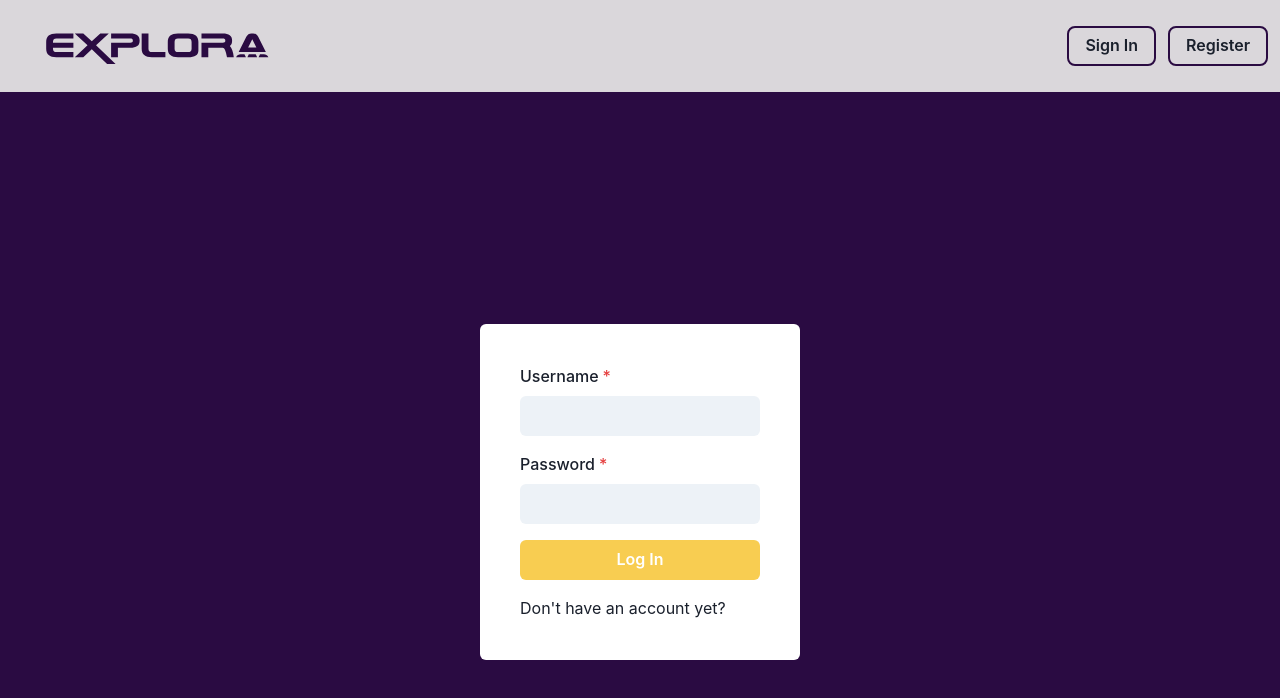
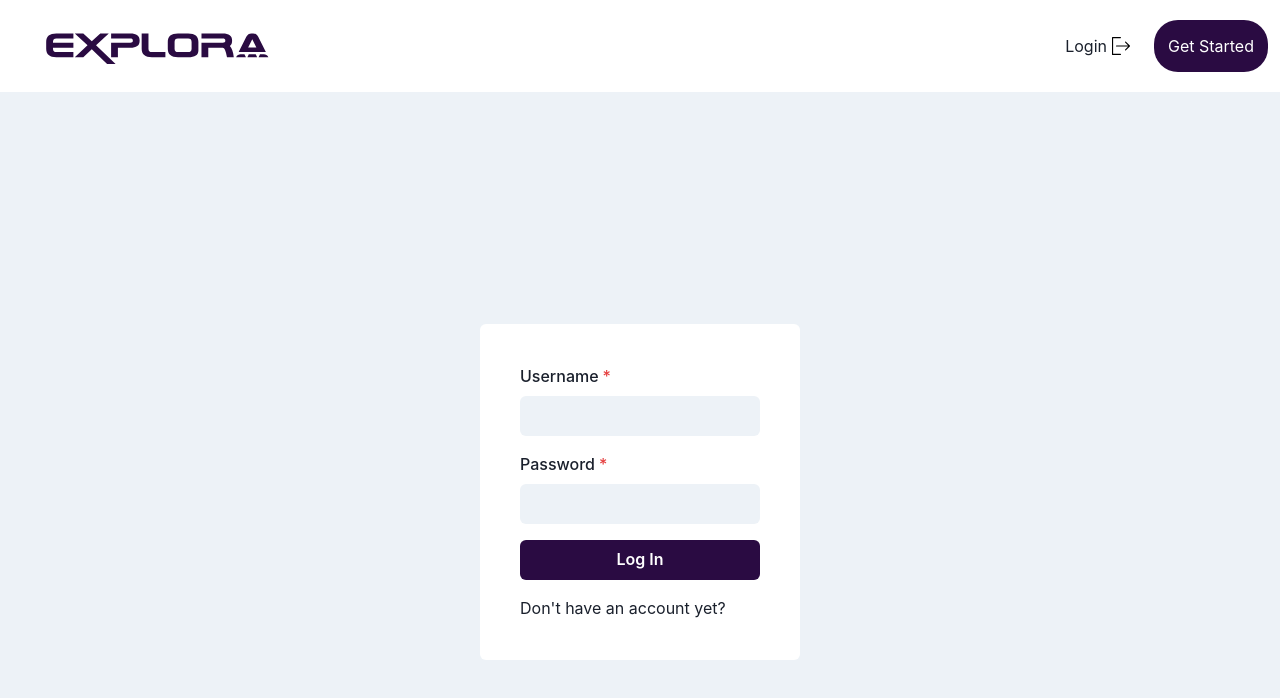
Before and after one commit to EECE-Capstone-ExpLoRa/ExpLoRa-Dashboard, a React (Create React App) app in the folder frontend/: page /signin in a window 1280 px wide. Shown: the top 698 px of the page. Built offline with nearby package versions, Linux system fonts and the light colour scheme; no server answers.

Commit message:
Added styling

```diff
--- a/frontend/src/components/Home.tsx
+++ b/frontend/src/components/Home.tsx
@@ -5,7 +5,7 @@ import React from "react";
 
 const Home = () => {
   return (
-      <Flex direction='column' align='center' justify='flex-start' backgroundColor='brand.100' h='100vh' textColor='brand.300'>
+      <Flex direction='column' align='center' justify='flex-start' backgroundColor='gray.100' h='100vh' textColor='brand.500'>
         <Box marginTop='12px' fontSize='2xl' padding='8px'>
           Lorem ipsum dolor sit amet, consectetur adipiscing elit, sed do eiusmod tempor incididunt ut labore et dolore magna aliqua.
           Viverra mauris in aliquam sem fringilla. Purus in massa tempor nec. Magna fringilla urna porttitor rhoncus.
--- a/frontend/src/components/LogIn.tsx
+++ b/frontend/src/components/LogIn.tsx
@@ -54,7 +54,7 @@ const LogIn = () => {
     }}
     >
       {formik => (
-            <Flex bg='brand.100' align='center' justify='center' h='100vh'>
+            <Flex bg='gray.100' align='center' justify='center' h='100vh'>
             <Box bg='white' p={10} rounded='md' w='25%'>
              <form onSubmit={formik.handleSubmit}>
                <VStack spacing={4} align='flex-start'>
--- a/frontend/src/components/NavBar.tsx
+++ b/frontend/src/components/NavBar.tsx
@@ -4,7 +4,6 @@ import { Link } from "react-router-dom";
 import { queryClient } from "..";
 import exploraApi from "../services/api";
 import { fetchCurrentUser, logout } from "../services/user.service";
-import SignInOutButton from "./SignInOutButton";
 
 const NavBar = () => {
 
@@ -16,7 +15,7 @@ const NavBar = () => {
 
   if (user.isError) {
     return (
-      <Flex direction='row' justifyContent='space-between' alignItems='center' backgroundColor='brand.300'>
+      <Flex direction='row' justifyContent='space-between' alignItems='center' >
       <Flex>
         <Link to="/">
           <Flex margin='14px 0px' padding='0px 8px'>
@@ -25,8 +24,23 @@ const NavBar = () => {
         </Link>
       </Flex>
       <Flex>
-          <SignInOutButton linkTo='/signin' buttonText='Sign In'/>
-          <SignInOutButton linkTo='/register' buttonText='Register'/>
+        <Link to='/signin'>
+          <Flex alignItems='center' padding='12px'>
+          Login <Image src='/logout-svgrepo-com.svg' padding='5px' paddingRight='12px' height={7}/>
+          </Flex>
+        </Link>
+
+        <Link to='/register'>
+          <Flex
+          alignItems='center'
+          padding='14px'
+          backgroundColor='brand.100'
+          textColor='white'
+          marginRight='12px'
+          borderRadius='3xl' >
+          Get Started
+          </Flex>
+        </Link>
       </Flex>
     </Flex>
     )
@@ -46,11 +60,11 @@ const NavBar = () => {
   };
 
   return (
-    <Flex direction='row' justifyContent='space-between' alignItems='center'>
+    <Flex direction='row' justifyContent='space-between' alignItems='center' >
       <Flex>
         <Link to="/dashboard">
-          <Flex paddingX={6} marginY={6}>
-              <Image src="/ExpLoRa@2x.png" height={7}/>
+        <Flex margin='14px 0px' padding='0px 8px' >
+            <Image src="/Explora-Name.svg" height='16' />
           </Flex>
         </Link>
       </Flex>
--- a/frontend/src/components/Profile.tsx
+++ b/frontend/src/components/Profile.tsx
@@ -83,8 +83,8 @@ const Profile = () => {
     }}
     >
       {formik => (
-          <Flex bg='brand.100' align='center' justify='center' h='100vh'>
-          <Box bg='white' p={10} rounded='md' w='25%'>
+          <Flex bg='gray.100' align='center' justify='center' h='100vh'>
+          <Box bg='white' p={10} rounded='md' w='25%' >
               <form onSubmit={formik.handleSubmit}>
                 <VStack spacing={4} align='flex-start'>
                   <FormInputField label='New Email Address' required={false} id='email' name='email' type='email' placeholder={userInfo.data.email}/>
--- a/frontend/src/components/Register.tsx
+++ b/frontend/src/components/Register.tsx
@@ -59,7 +59,7 @@ const Register = () => {
       action.resetForm();
     }}>
       {formik => (
-      <Flex bg='brand.100' align='center' justify='center' h='100vh'>
+      <Flex bg='gray.100' align='center' justify='center' h='100vh'>
         <Box bg='white' p={10} rounded='md' w='25%'>
           <form onSubmit={formik.handleSubmit}>
             <VStack spacing={4} align='flex-start'>
--- a/frontend/src/utils/theme.ts
+++ b/frontend/src/utils/theme.ts
@@ -5,7 +5,7 @@ const Theme = extendTheme({
         brand: {
             100: '#2A0B42', //Purple
             300: '#DAD7DB', //White
-            500: '#F8CD51',
+            500: '#2A0B42',
         },
     }
 });
```
Also changed, not shown: frontend/public/Explora-Name.svg, 1 other file (tests, documents, lock files or other folders).
